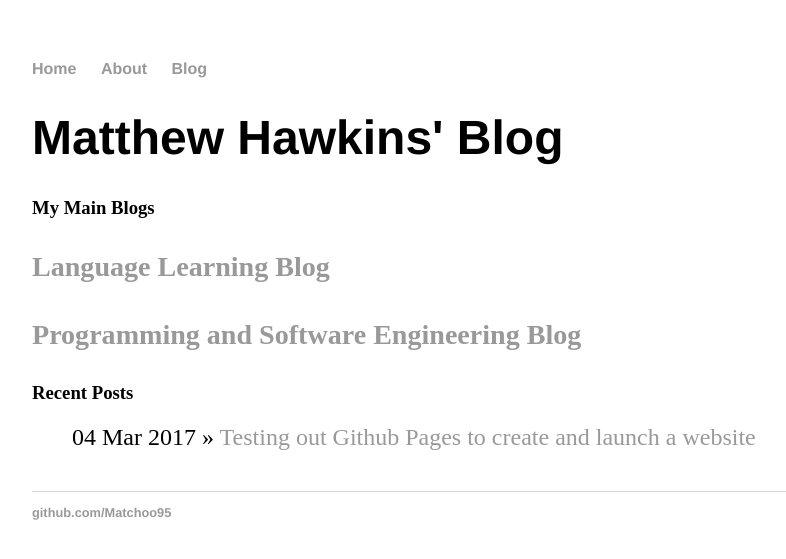
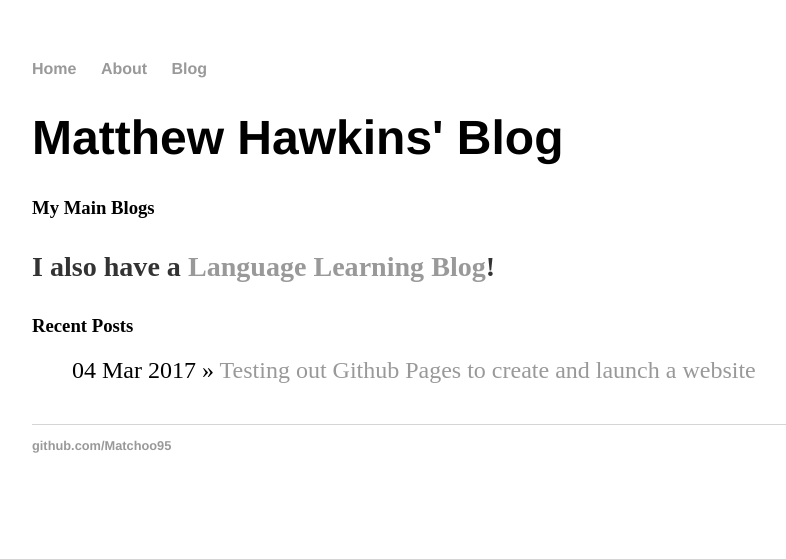
Before and after one commit to Matchoo95/Matchoo95.github.io, a Jekyll site: the page built from blog/index.html, in a window 1280 px wide. Shown: the top 559 px of the page, without its empty margins (160-946 px from the left). Built offline with Jekyll 4.4.1, drawn with Linux system fonts in a browser that asks for light colours.

Commit message:
Update index.html

```diff
--- a/blog/index.html
+++ b/blog/index.html
@@ -4,8 +4,7 @@ title: Matthew Hawkins' Blog
 ---
 	<h1>{{ page.title }}</h1>
 	<h3>My Main Blogs<h3>
-	<p><a href="http://blog.matthewhawkins.co/">Language Learning Blog</a></p>
-	<p><a href="http://software.matthewhawkins.co/">Programming and Software Engineering Blog</a></p>
+	<p>I also have a <a href="http://blog.matthewhawkins.co/">Language Learning Blog</a>!</p>
 
 	<h3>Recent Posts</h3>
 	<ul class="posts">
```
